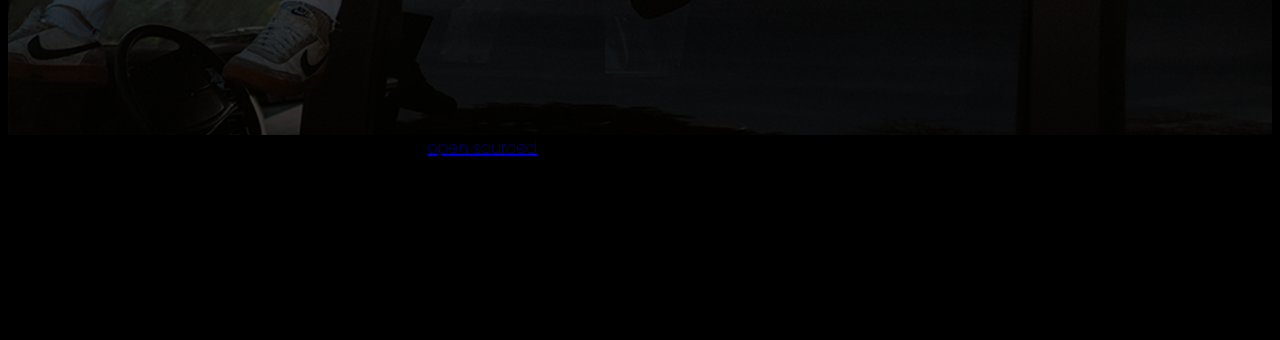
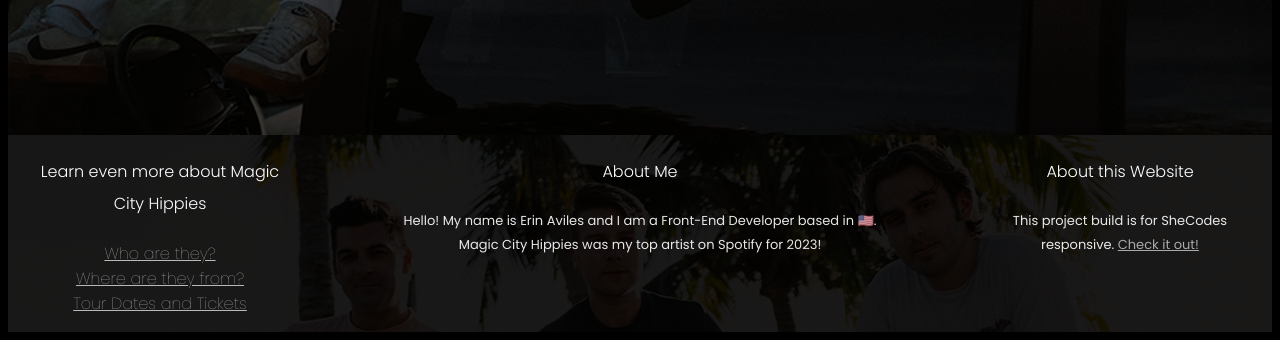
Before and after one commit to erinaviles83/magic-city-hippies-project, a plain HTML site: page index.html in a window 1280 px wide. Shown: the part 691-1031 px from the top of the page. Before the commit the page ends 859 px from the top, so only its background shows below. Drawn offline with Linux system fonts and the light colour scheme.

Commit message:
added links and grid styles

```diff
--- a/index.html
+++ b/index.html
@@ -20,12 +20,43 @@
     </h3>
     <h1>MAGIC CITY HIPPIES</h1>
     <h2>Miami's alt-pop psych-funk party starters</h2>
-    <a href="more">Learn more about this musical group</a>
+    <a href="https://www.magiccityhippies.com/" target="_blank">Learn more about this musical group</a>
 </header>
-
-    <footer>
-        This awesome project was coded by Erin Aviles and is <a href="https://github.com/erinaviles83/magic-city-hippies-project" target="blank">open sourced</a>
-    </footer>
+<footer>
+    <section class="grid">
+    <div>
+    <h4>Learn even more about Magic City Hippies</h4>
+    <ul>
+        <li>
+            <a href="https://bio.site/magiccityhippies" target="_blank">
+            Who are they?
+        </a>
+        </li>
+        <li>
+            <a href="https://www.magiccityhippies.com/about" target="_blank">
+            Where are they from?
+        </a>
+        </li>
+        <li>
+            <a href="https://www.ticketmaster.com/magic-city-hippies-tickets/artist/2305100" target="_blank">
+            Tour Dates and Tickets
+        </a>
+        </li>
+    </ul>
 </div>
+<div>
+    <h4>About Me</h4>
+    <p>
+        Hello! My name is Erin Aviles and I am a Front-End Developer based in 🇺🇸. <br>Magic City Hippies was my top artist on Spotify for 2023!
+    </p>
+</div>
+<div>
+    <h4>About this Website</h4>
+    <p>This project build is for SheCodes responsive. <a href="https://github.com/erinaviles83/magic-city-hippies-project" target="_blank">Check it out!</a>
+    </p>
+</div>
+</div>
+</section>
+</footer>
 </body>
 </html>
--- a/src/styles.css
+++ b/src/styles.css
@@ -2,11 +2,22 @@ body {
     font-family: "poppins", sans-serif;
     font-weight: 100;
     background-color: black;
+    ;
 }
 
 
 .container {
     max-width: 1400px;
+    margin: 0 auto;
+}
+
+.grid {
+    display: grid;
+    grid-template-columns: 1fr 3fr 1fr;
+    text-align: center;
+}
+section {
+    max-width: 1200px;
     margin: 0 auto;
 }
 
@@ -47,10 +58,56 @@ header a {
     text-transform: uppercase;
     color: lightgrey;
     display: inline-block;
+}
+
+
+
+footer {
+    color: white;
+    background-image: linear-gradient(rgba(0,0,0,0.9), rgba(0,0,0,0.9)),  url("/images/hero.png");
+    background-repeat: no-repeat;
+    background-size: cover;
+    color: white;
+}
+
+footer h4 {
+    font-family: "poppins", sans-serif;
+font-size: 16px;
+font-weight: 300;
+line-height: 32px;
+letter-spacing: 0em;
 
 }
 
-@media (max-width: 900px) {
+footer p {
+    font-size: 13px;
+    font-weight: 400;
+    line-height: 24px;
+    opacity: 0.9;
+}
+
+footer ul {
+    padding: 0;
+}
+
+footer li {
+    list-style: none;
+    margin: 0;
+    padding: 0;
+}
+
+footer a {
+    color: white;
+    opacity: 0.7;
+}
+
+
+
+
+
+
+
+@media (max-width: 960px) {
     header {
         padding: 60px 0
     }
```
